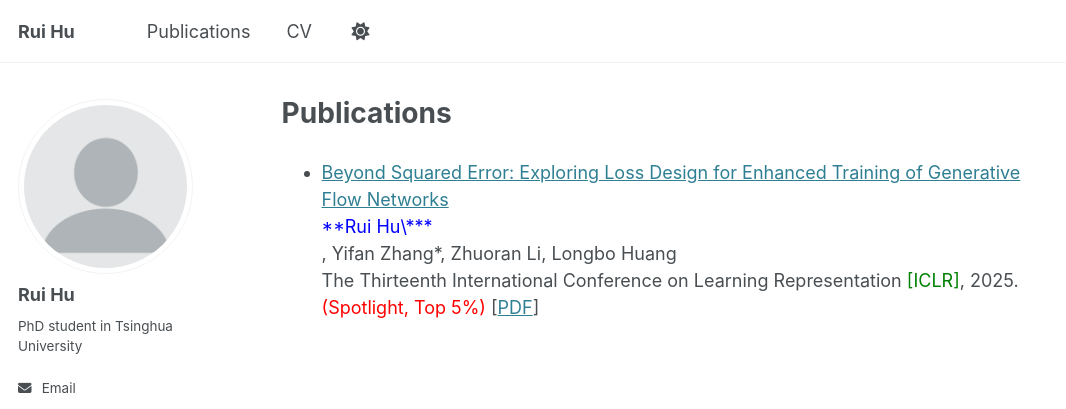
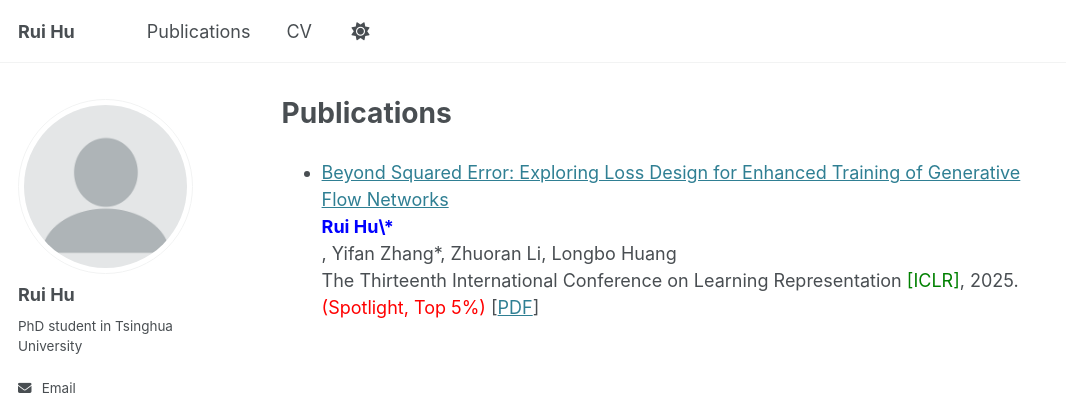
Before and after one commit to streek666/streek666.github.io, a Jekyll site: the page built from _pages/publications.md, in a window 1280 px wide. Shown: the top 409 px of the page, without its empty margins (0-1066 px from the left). Built offline with Jekyll 4.4.1, drawn with Linux system fonts in a browser that asks for light colours.

Commit message:
Add files via upload

```diff
--- a/_pages/publications.md
+++ b/_pages/publications.md
@@ -8,5 +8,5 @@ redirect_from:
 ---
 
 - [Beyond Squared Error: Exploring Loss Design for Enhanced Training of Generative Flow Networks](https://openreview.net/forum?id=4NTrco82W0)<br>
-  <font color=blue>**Rui Hu\***</font>, Yifan Zhang\*, Zhuoran Li, Longbo Huang<br>
+  <font color=blue><b>Rui Hu\*</b></font>, Yifan Zhang\*, Zhuoran Li, Longbo Huang<br>
   The Thirteenth International Conference on Learning Representation <font color=green>[ICLR]</font>, 2025. <font color=red>(Spotlight, Top 5%)</font> [[PDF](https://streek666.github.io/file/ICLR2025beyond.pdf)]
```
